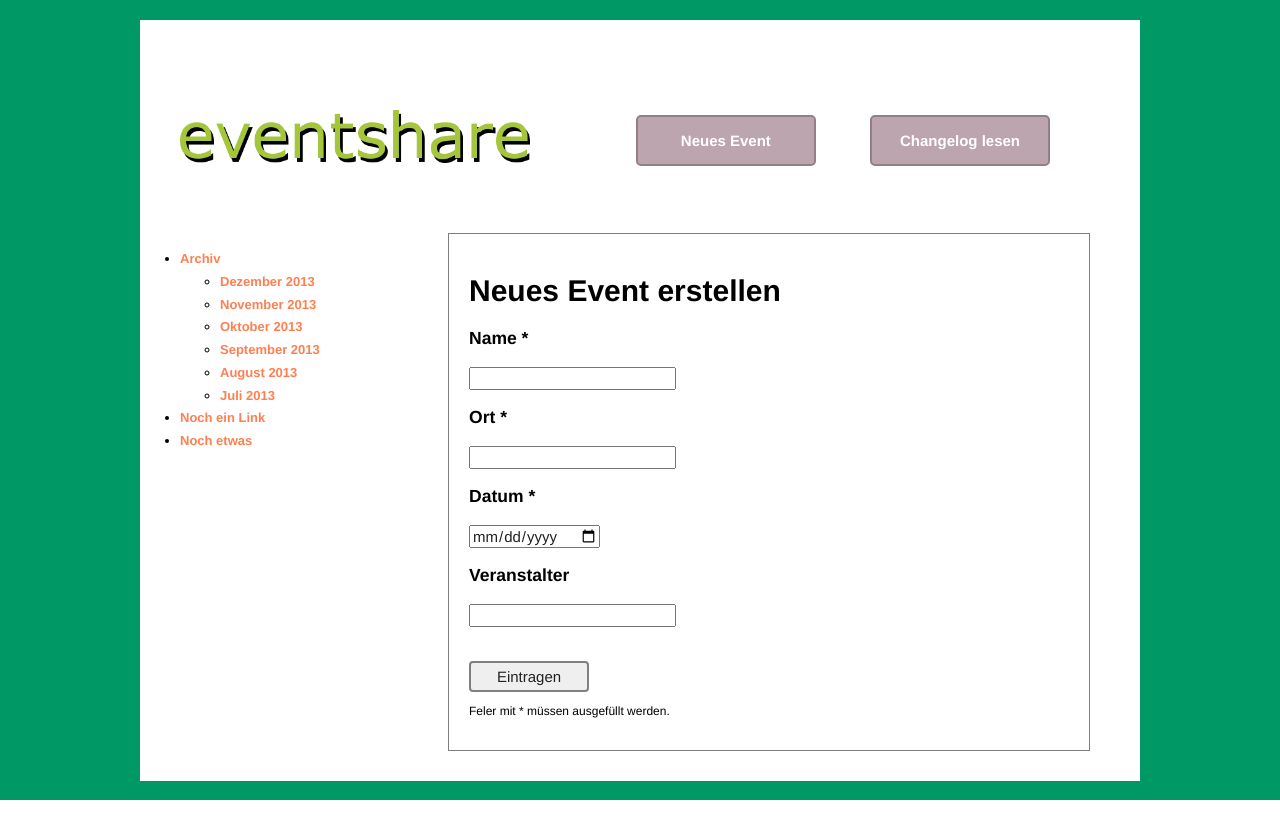
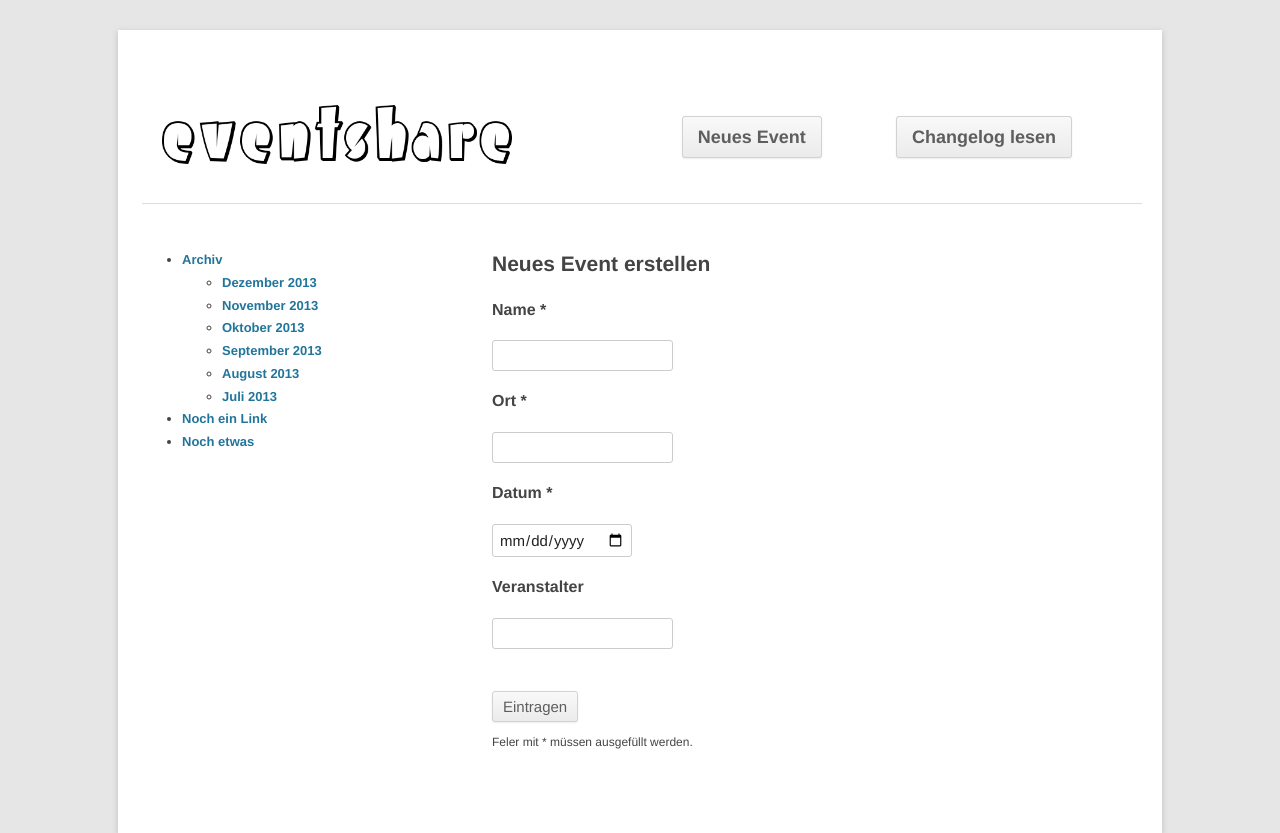
Before and after one commit to kathi045/eventshare, a PHP site: page /?url=newevent in a window 1280 px wide. Before the commit the page ends 800 px from the top, so only its background shows below. Run offline with PHP 8.4, Linux system fonts and the light colour scheme; data that the repository does not hold is empty.

Commit message:
Design verbessert

```diff
--- a/css/stylesheet.css
+++ b/css/stylesheet.css
@@ -1,30 +1,54 @@
 body {
-    background-color: #009966;
-    font: 15px "Helvetica Neue", Arial, sans-serif;
-    color: black;
+    background-color: #E6E6E6;
+    font-family: "Helvetica", Arial, sans-serif;
+    font-size: 15px;
+    color: #444;
 }
 
 a {
-    color: coral;
+    color: #21759b;
     font-weight: bold;
     text-decoration: none;
+    cursor: pointer;
+}
+
+a:hover {
+    color: #0f3647;
+}
+
+h1 {
+    font-size: 21px;
+    line-height: 1.5;
+}
+
+h2 {
+    font-size: 18px;
+    line-height: 1.6;
+}
+
+h3 {
+    font-size: 16px;
+    line-height: 1.8;
 }
 
 #main {
     margin: 0 auto;
+    margin-top: 30px;
+    padding: 40px 20px 40px 24px;
     max-width: 1000px;
     background-color: white;
     min-height: 500px;
+    box-shadow: 0 2px 6px rgba(100, 100, 100, 0.3);
 }
 
 #headbar {
-    margin-top: 20px;
-    padding: 40px;
     height: 133px;
+    border-bottom: 1px solid #ddd;
 }
 
 #logo img {
-    margin-top: 50px;
+    margin-top: 35px;
+    margin-left: 20px;
 }
 
 #headbarbuttons {
@@ -32,18 +56,34 @@ a {
     padding: 55px 0px 55px 0px;
 }
 
-#headbarbuttons input {
-    padding: 15px;
-    width: 180px;
-    color: white;
-    background-color: #bda5b0;
-    font-weight: bold;
-    border: #927F88 2px solid;
-    border-radius: 5px;
+.button {
+    padding: 6px 10px;
+    color: #5e5e5e;
+    background-color: #ebebeb;
+    background-repeat: repeat-x;
+    background-image: -webkit-linear-gradient(top, #f9f9f9, #ebebeb);
+    background-image: -o-linear-gradient(top, #f9f9f9, #ebebeb);
+    background-image: linear-gradient(top, #f9f9f9, #ebebeb);
+    border: 1px solid #d2d2d2;
+    border-radius: 3px;
+    box-shadow: 0 1px 2px rgba(64, 64, 64, 0.1);
+}
+
+input {
+    border: 1px solid #ccc;
+    border-radius: 3px;
+    padding: 6px;
 }
 
 #headbarbuttons a {
-    margin-right: 50px;
+    margin-right: 70px;
+    font-size: 18px;
+    padding: 10px 15px;
+    color: #5e5e5e;
+}
+
+#page {
+    margin-top: 30px;
 }
 
 #sidemenu {
@@ -59,22 +99,9 @@ a {
 #content {
     width: 60%;
     float: right;
-    padding: 20px;
-    margin: 0px 50px 30px 0px;
-    border: 1px gray solid;
+    padding: 0px 50px 30px 0px;
 }
 
 .clear {
     clear: both;
 }
-
-.submitbutton {
-    padding: 5px;
-    width: 120px;
-    border: gray 2px solid;
-    border-radius: 4px;
-}
-
-.submitbutton:hover {
-    background-color: #bda5b0;
-}
--- a/pages/newevent/neweventview.php
+++ b/pages/newevent/neweventview.php
@@ -16,7 +16,7 @@ class Neweventview {
           <h3>Veranstalter</h3>
           <input type="text" name="veranstalter">
           <br><br><br>
-          <input class="submitbutton" type="submit" value="Eintragen">
+          <input class="button" type="submit" value="Eintragen">
           <p style="font-size: 12px;">Feler mit * m&uuml;ssen ausgef&uuml;llt werden.</p>
 
         ';
--- a/template.php
+++ b/template.php
@@ -45,20 +45,17 @@
             <div id="headbar">
                 <div id="headbarbuttons">
                     <div>
-                        <a href="?url=newevent">
-                            <input type="submit" value="Neues Event">
-                        </a>
-                        <a href="/changelog">
-                            <input type="submit" value="Changelog lesen">
+                        <a class="button" href="?url=newevent">Neues Event</a>
+                        <a class="button" href="/changelog">Changelog lesen</a>
+                    </div>
+                </div>
+                <div id="logo">
+                    <a href="http://www.unet.univie.ac.at/~a0968166/eventshare">
+                        <img src="img/eventshare_logo_3.png" width="350">
                     </a>
                 </div>
             </div>
-                <div id="logo">
-                    <a href="/">
-                        <img src="img/eventshare_logo_2.png" width="350">
-                    </a>
-                </div>
-            </div>
+            <div id="page">
                 <div id="sidemenu">
                     <ul>
                         <li><a>Archiv</a></li>
@@ -80,6 +77,7 @@
 
                 </div>
                 <div class="clear"></div>
+            </div>
 
             <script src="js/vendor/zepto.min.js"></script>
             <script src="js/helper.js"></script>
```
Also changed, not shown: img/eventshare_logo_3.png (added), 1 other file. Lines whose indentation alone changed are shown as unchanged.
